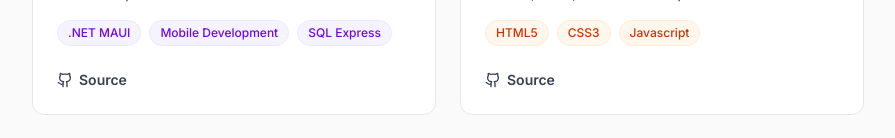
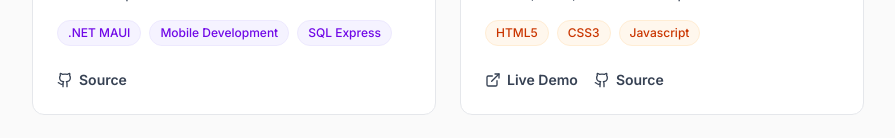
Before and after one commit to Chris-Taylor7/Chris-Taylor7.github.io, a Next.js app: page /projects in a window 1280 px wide. Shown: the part 1883-2021 px from the top of the page, without its empty margins (192-1087 px from the left). Built offline with nearby package versions, Linux system fonts and the light colour scheme.

Commit message:
page udpates for links to projects

```diff
--- a/src/app/projects/page.tsx
+++ b/src/app/projects/page.tsx
@@ -102,7 +102,7 @@
       title: "SubletUC-React",
       description: "Student housing application built for UC students, built using React.js and .NET 8!",
       tags: [".NET", "React.js", "SQL Express", "Tailwind css"],
-      link: "https://sublet-uc-react-git-main-chris-taylor7s-projects.vercel.app/",
+      link: "https://subletuc-react.netlify.app/",
       github: "https://github.com/Chris-Taylor7/SubletUC-React",
       photo: "/SUBLETUC_LOGO_FINAL.png",
       fit: "contain",
@@ -142,7 +142,7 @@
       title: "Login Component",
       description: "Responsive Login component made in native HTML, CSS, and Javascript",
       tags: ["HTML5", "CSS3", "Javascript"],
-      link: null,
+      link: "https://logincomponentjs.netlify.app/",
       github: "https://github.com/Chris-Taylor7/login",
       photo: "/github-logo.png",
       fit: "cover",
```
